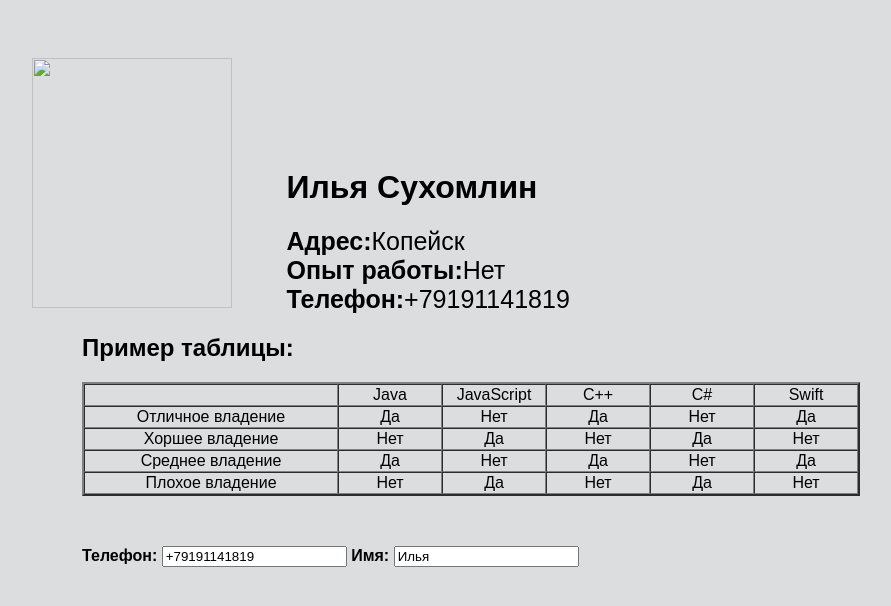
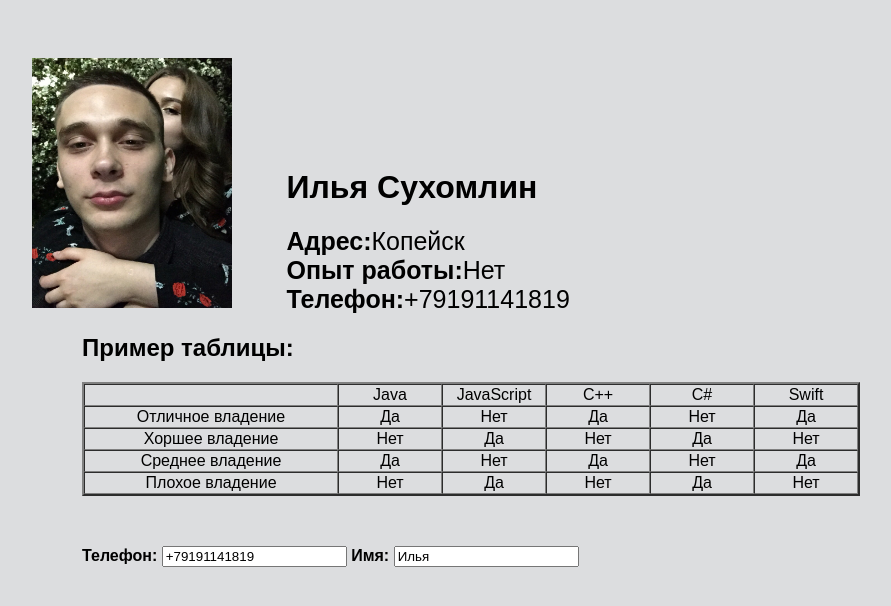
Before and after one commit to phxnikv/phxnikv.github.io, a plain HTML site: page index.html in a window 1280 px wide. Shown: the whole page, without its empty margins (26-917 px from the left). Drawn offline with Linux system fonts and the light colour scheme.

Commit message:
Update index.html

```diff
--- a/index.html
+++ b/index.html
@@ -7,7 +7,7 @@
 </head>
 <body>
   <div class="display">
-      <img src="img/4.jpg" width="200" height="250">
+      <img src="4.jpg" width="200" height="250">
     <div class="info">
 	 <p><h1>Илья Сухомлин</h1></p>
      <p class="line">
```
